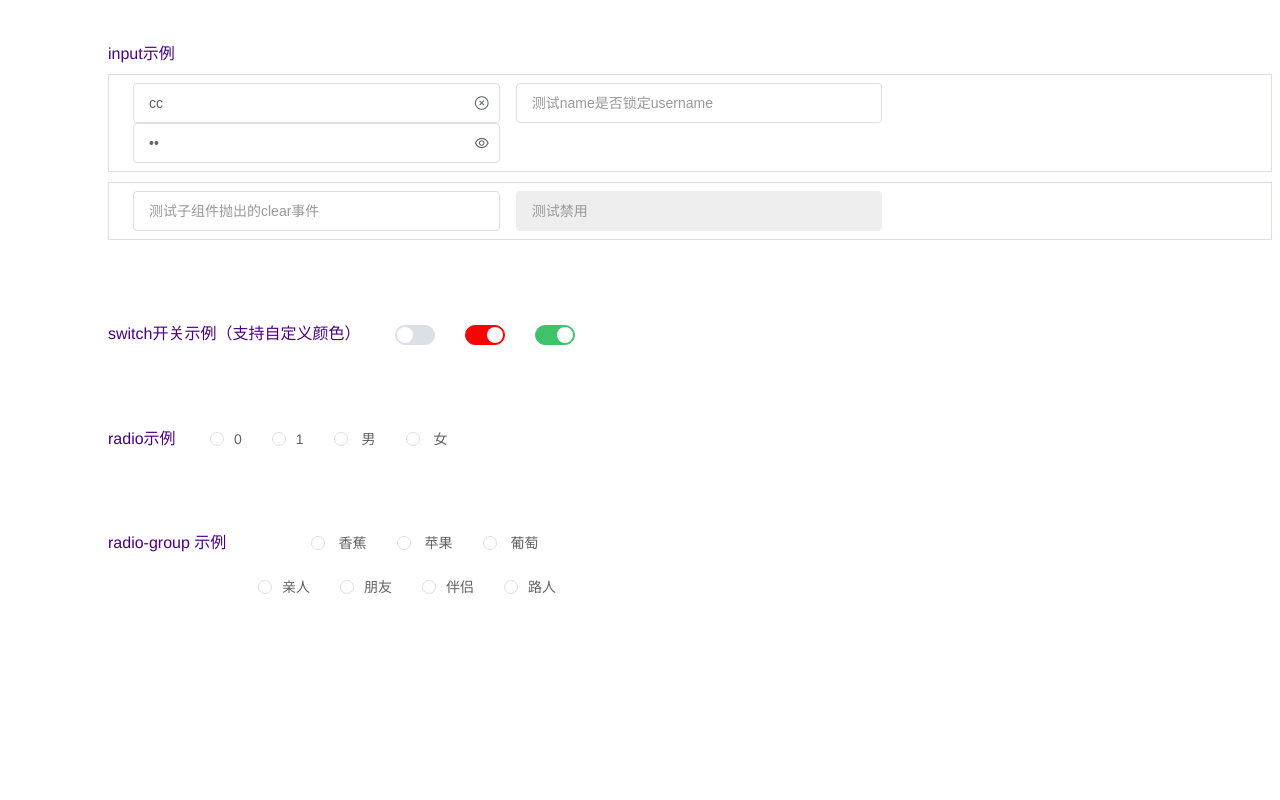
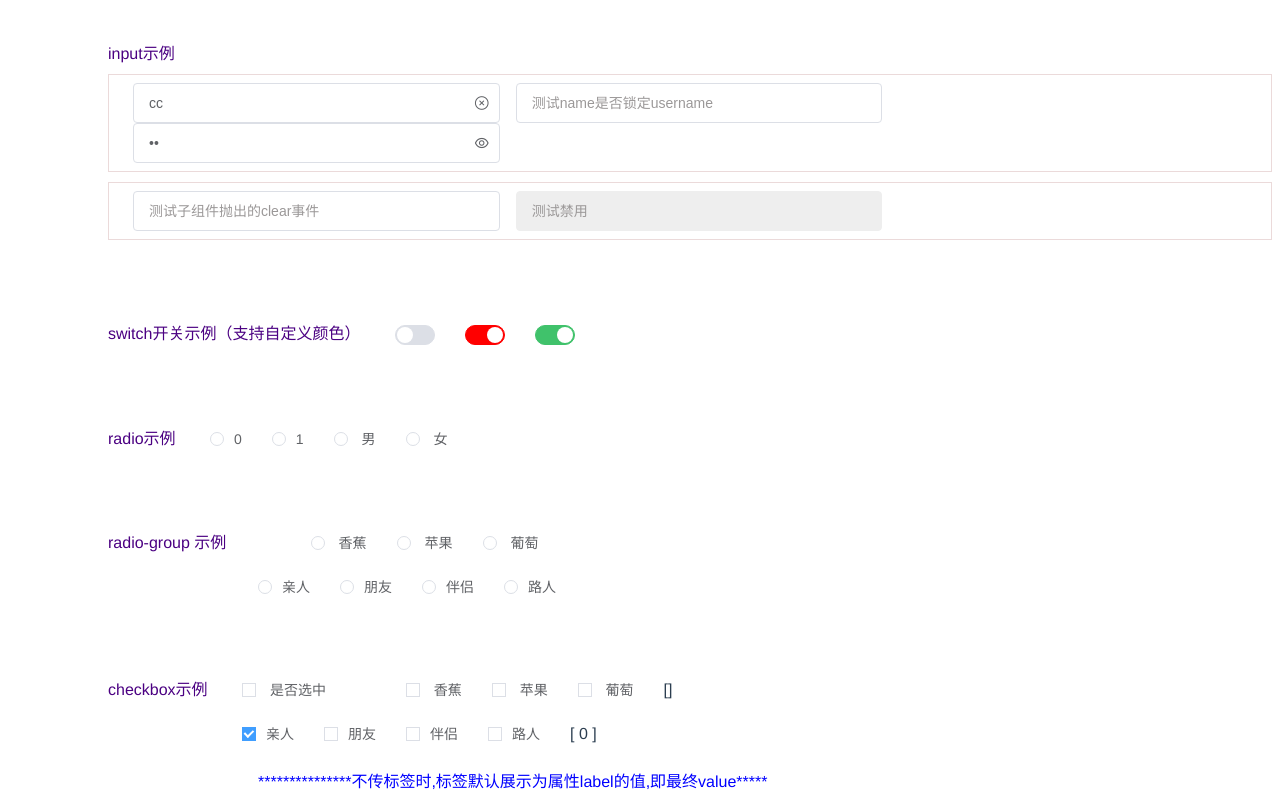
Before and after one commit to xyr550/honey-ui, a Vue app: page / in a window 1280 px wide. Shown: the part 983-1783 px from the top of the page. Before the commit the page ends 1604 px from the top, so only its background shows below. Built offline with nearby package versions, Linux system fonts and the light colour scheme.

Commit message:
✨ 特性: 添加checkbox和check-group-box

```diff
--- a/src/App.vue
+++ b/src/App.vue
@@ -5,6 +5,7 @@
     <input-test />
     <switch-test />
     <radio-test />
+    <checkbox-test />
   </div>
 </template>
 
@@ -14,12 +15,18 @@ import DialogTest from './demo/dialog-test.vue'
 import InputTest from './demo/input-test.vue'
 import SwitchTest from './demo/switch-test.vue'
 import RadioTest from './demo/radio-test.vue'
+import CheckboxTest from './demo/checkbox-test.vue'
 // import PictureTest from './demo/picture-test.vue';
 
 export default {
   name: 'App',
   components: {
-    ButtonTest, DialogTest, InputTest, SwitchTest, RadioTest
+    ButtonTest,
+    DialogTest,
+    InputTest,
+    SwitchTest,
+    RadioTest,
+    CheckboxTest
   },
   setup() {
   }
--- /dev/null
+++ b/src/components/checkbox-group.vue
@@ -0,0 +1,31 @@
+<template>
+  <div>
+    <slot></slot>
+  </div>
+</template>
+
+<script>
+import {
+  defineComponent, provide, ref
+} from 'vue'
+
+export default defineComponent({
+  name: 'HoCheckboxGroup',
+  props: {
+    modelValue: {
+      type: Array
+    }
+  },
+  setup(props, context) {
+    // provide 将父组件中值传给子
+    // 将父中的modelValue传过去，并转为响应式对象
+    const groupModel = ref(props.modelValue)
+    provide('groupModel', groupModel)
+    // 在子组件中，可用于判断是否有此父组件
+    provide('groupContext', context)
+  }
+});
+</script>
+
+<style lang="less" scoped>
+</style>
--- /dev/null
+++ b/src/components/checkbox.vue
@@ -0,0 +1,136 @@
+<template>
+  <label :class="['ho-checkbox', {'is-checked': isChecked}]">
+    <span class="ho-checkbox_input">
+      <span class="ho-checkbox_inner"></span>
+      <input
+        class="ho-checkbox_original"
+        type="checkbox"
+        :value="label"
+        :name="name"
+        v-model="model">
+    </span>
+    <span class="ho-checkbox_label">
+      <slot></slot>
+      <template v-if="!$slots.default">
+        {{ label }}
+      </template>
+    </span>
+  </label>
+</template>
+
+<script>
+import {
+  defineComponent, computed, inject
+} from 'vue'
+
+export default defineComponent({
+  name: 'HoCheckbox',
+  props: {
+    label: {
+      type: [String, Number, Boolean],
+      default: ''
+    },
+    modelValue: {
+      type: Boolean,
+      default: false
+    },
+    name: {
+      type: String,
+      default: ''
+    }
+  },
+  setup(props, context) {
+    const groupModel = inject('groupModel', [])
+    const groupContext = inject('groupContext', '')
+    // 判断是否被ho-checkbox-group包裹在内层
+    const isGroup = computed(() => !!groupContext)
+    const model = computed({
+      get() {
+        return isGroup.value ? groupModel.value : props.modelValue
+      },
+      set(val) {
+        if (isGroup.value) {
+          groupModel.value = val
+          groupContext.emit('update:modelValue', val)
+        } else context.emit('update:modelValue', val)
+      }
+    })
+    // 为单个checkbox,model值为true/false
+    // 为checkbox-group,则根据绑定数组是否包含此元素判断选中状态
+    const isChecked = computed(() => (
+      isGroup.value ? model.value.includes(props.label) : model.value))
+
+    return { model, isChecked }
+  }
+});
+</script>
+
+<style lang="less" scoped>
+.ho-checkbox {
+  position: relative;
+  cursor: pointer;
+  display: inline-block;
+  white-space: nowrap;
+  line-height: 1;
+  font-weight: 500;
+  color: #606266;
+  outline: none;
+  font-size: 14px;
+  margin-right: 30px;
+  user-select: none;
+  .ho-checkbox_input {
+    white-space: nowrap;
+    outline: none;
+    display: inline-block;
+    line-height: 1;
+    position: relative;
+    vertical-align: middle;
+  }
+  .ho-checkbox_label {
+    font-size: 14px;
+    padding-left: 10px;
+  }
+}
+.ho-checkbox_original {
+  opacity: 0;
+  outline: none;
+  position: absolute;
+  z-index: -1;
+  top: 0;
+  left: 0;
+  right: 0;
+  bottom: 0;
+  margin: 0;
+}
+.ho-checkbox_inner {
+  position: relative;
+  display: inline-block;
+  box-sizing: border-box;
+  border: 1px solid #dcdfe6;
+  width: 14px;
+  height: 14px;
+  background-color: #fff;
+  &:after {
+    position: absolute;
+    content: '';
+    width: 3.5px;
+    height: 7px;
+    transform: rotate(45deg);
+    border-right: 2px solid #fff;
+    border-bottom: 2px solid #fff;
+    top: 0px;
+    left: 3px;
+  }
+}
+.is-checked {
+  .ho-checkbox_input {
+    .ho-checkbox_inner {
+      border-color: #409eff;
+      background-color: #409eff;
+    }
+  }
+  .ho-radio_label {
+    color: #409eff;
+  }
+}
+</style>
--- /dev/null
+++ b/src/demo/checkbox-test.vue
@@ -0,0 +1,60 @@
+<template>
+  <!-- switch示例 -->
+  <div>
+    <div style="margin-top:80px">
+      <span style="color:#4B0082;margin-right:30px">checkbox示例
+      </span>
+      <ho-checkbox v-model="check"> 是否选中 </ho-checkbox>
+      <span>{{ check }}</span>
+      <!-- v-model在外层 -->
+      <ho-checkbox-group  v-model="likes"
+        style="display:inline-block;margin-left:50px">
+        <ho-checkbox label="banana"> 香蕉 </ho-checkbox>
+        <ho-checkbox label="apple"> 苹果 </ho-checkbox>
+        <ho-checkbox label="grapes"> 葡萄 </ho-checkbox>
+      </ho-checkbox-group>
+      <span>{{ likes }}</span>
+      <!-- v-model在外层 -->
+      <ho-checkbox-group v-model="relation"
+        style="margin: 25px 134px">
+        <ho-checkbox
+          v-for="item in relations"
+          :key="item.value"
+          :label="item.value">
+          {{ item.label }}
+        </ho-checkbox>
+        <span>{{ relation }}</span>
+      </ho-checkbox-group>
+      <span style="color:blue;margin-left:150px">
+        ***************不传标签时,标签默认展示为属性label的值,即最终value*****
+      </span>
+    </div>
+  </div>
+</template>
+
+<script>
+import { ref } from 'vue'
+
+export default {
+  setup() {
+    const check = ref(undefined)
+    const likes = ref([])
+    const relation = ref([0])
+    const relations = [
+      { value: 0, label: '亲人' },
+      { value: 1, label: '朋友' },
+      { value: 2, label: '伴侣' },
+      { value: 3, label: '路人' }
+    ]
+    return {
+      check,
+      likes,
+      relation,
+      relations
+    }
+  }
+};
+</script>
+
+<style lang="less" scoped>
+</style>
--- a/src/main.js
+++ b/src/main.js
@@ -9,6 +9,8 @@ import HoInput from './components/input.vue'
 import HoSwitch from './components/switch.vue'
 import HoRadio from './components/radio.vue'
 import HoRadioGroup from './components/radio-group.vue'
+import HoCheckbox from './components/checkbox.vue'
+import HoCheckboxGroup from './components/checkbox-group.vue'
 import pictureViewer from './components/picture-viewer.vue'
 
 const app = createApp(App)
@@ -21,6 +23,8 @@ app.component('HoInput', HoInput)
 app.component('HoSwitch', HoSwitch)
 app.component('HoRadio', HoRadio)
 app.component('HoRadioGroup', HoRadioGroup)
+app.component('HoCheckbox', HoCheckbox)
+app.component('HoCheckboxGroup', HoCheckboxGroup)
 app.component('pictureViewer', pictureViewer)
 // Vue.component(HoButton.name, HoButton)
 
```
